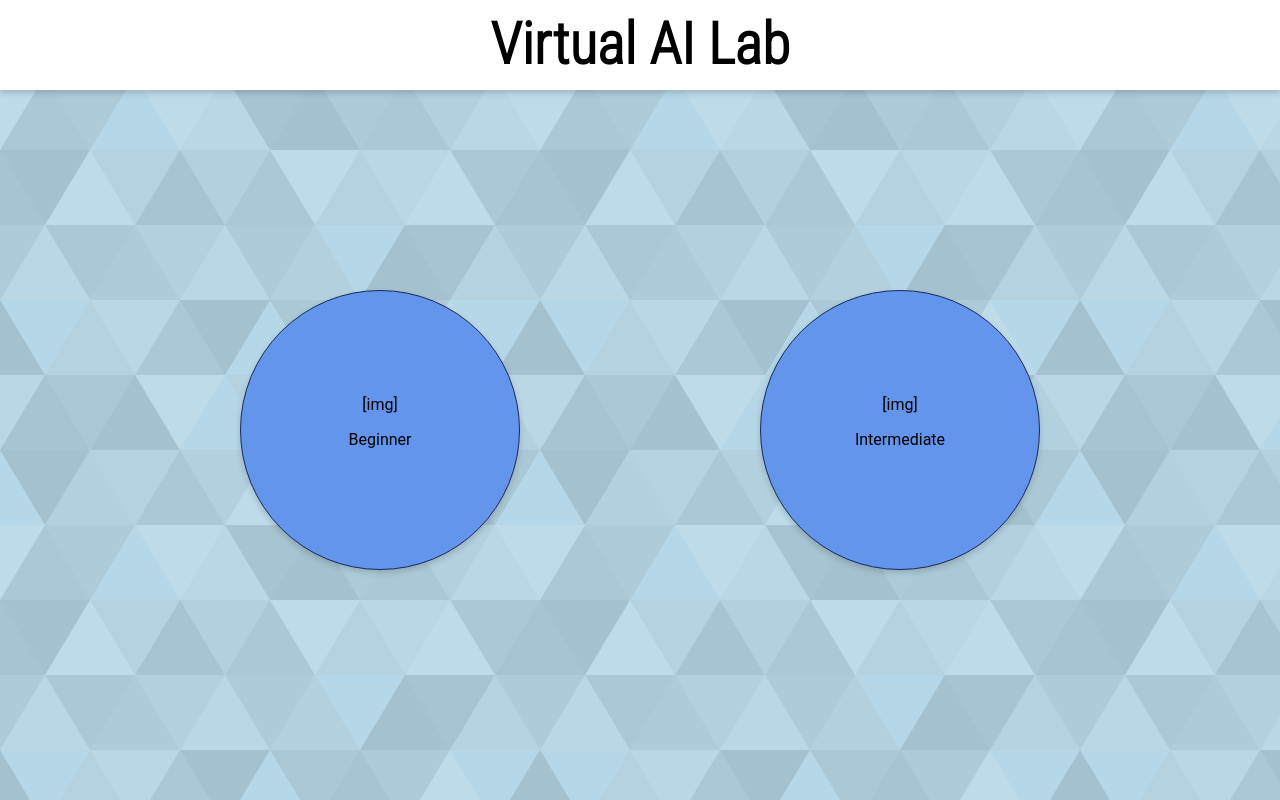
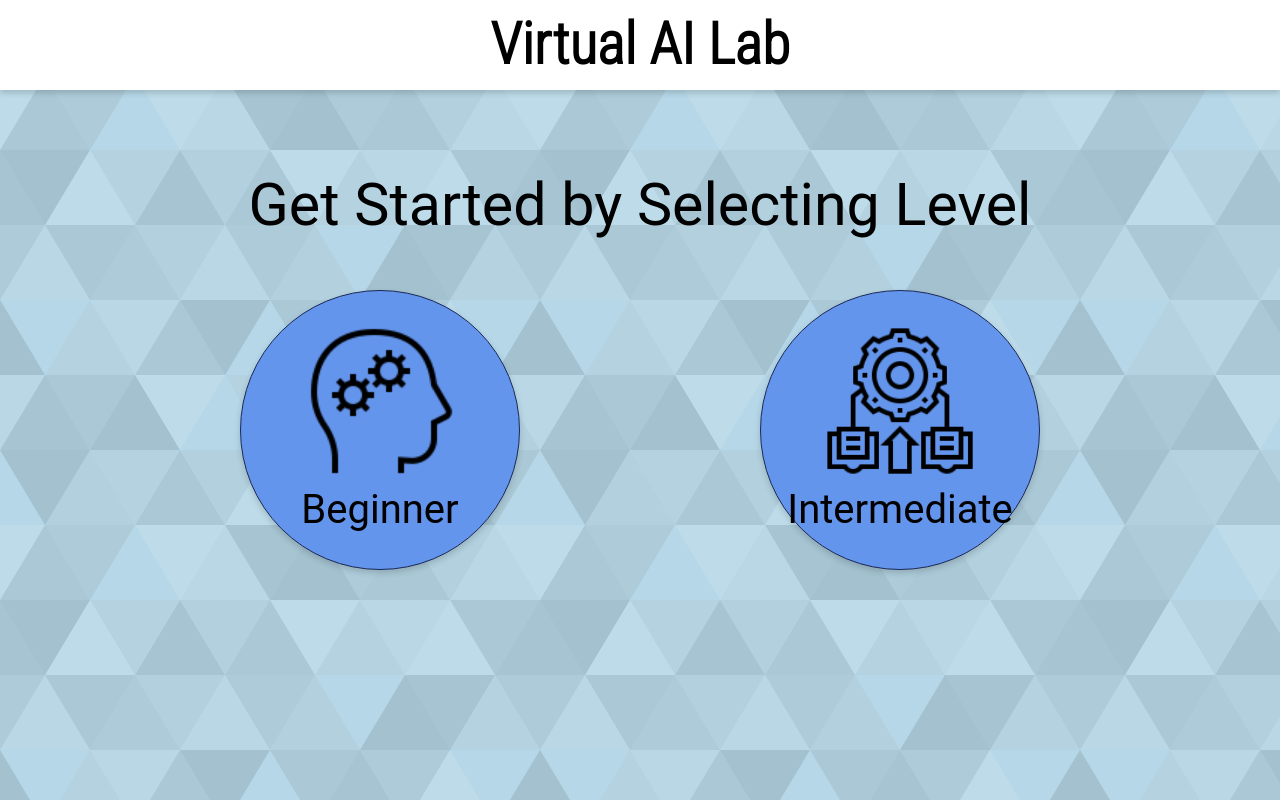
Before and after one commit to Beagle-Boys/Virtual-Ml-Lab, a React (Create React App) app: page /home in a window 1280 px wide. Built offline with nearby package versions, Linux system fonts and the light colour scheme.

Commit message:
home page getting started text

```diff
--- a/src/components/BubbleCircle/BubbleCircle.module.css
+++ b/src/components/BubbleCircle/BubbleCircle.module.css
@@ -14,11 +14,17 @@
   transition-timing-function: ease-out;
 }
 .bubbleCon:hover {
-  box-shadow: 0 10px 10px rgba(0, 0, 0, 0.3);
+  box-shadow: 0 15px 15px rgba(0, 0, 0, 0.3);
   transform: translateY(-10px) scale(1.1);
+  background-color: rgb(125, 165, 238);
 }
 .levelInfo {
   height: fit-content;
   width: fit-content;
   margin: auto;
+  font-size: 2.5rem;
 }
+img{
+  height: 150px;
+  width: 150px;
+}
--- a/src/components/BubbleCircle/BubbleCircle.tsx
+++ b/src/components/BubbleCircle/BubbleCircle.tsx
@@ -8,11 +8,12 @@ interface BubbleProps {
 
 class BubbleCircle extends React.Component<BubbleProps, {}> {
   render() {
+    const img_name = (this.props.text === 'Beginner') ? 'brain' : 'int';
     return (
       <div className={styles.bubbleCon}>
         <div className={styles.levelInfo}>
-          <p style={{ width: "fit-content", margin: "auto" }}>[img]</p>
-          <p>{this.props.text}</p>
+          <p style={{ width: "fit-content", margin: "0 auto" }}><img src={require(`../../assets/${img_name}.png`)} alt="img"></img></p>
+          <p style={{ width: "fit-content", margin: "0 auto" }}>{this.props.text}</p>
         </div>
       </div>
     );
--- a/src/components/Container/Container.module.css
+++ b/src/components/Container/Container.module.css
@@ -10,3 +10,9 @@
   justify-content: space-evenly;
   flex-wrap: wrap;
 }
+.lvlInfo{
+  position: relative;
+  top: 10vh;
+  font-size: 3.7rem;
+  text-align: center;
+}
--- a/src/components/Container/Container.tsx
+++ b/src/components/Container/Container.tsx
@@ -5,10 +5,15 @@ import BubbleCircle from "../BubbleCircle/BubbleCircle";
 class Container extends React.Component {
   render() {
     return (
+      <>
+      <div className={styles.lvlInfo}>
+        Get Started by Selecting Level
+      </div>
       <div className={styles.container}>
         <BubbleCircle text="Beginner" />
         <BubbleCircle text="Intermediate" />
       </div>
+      </>
     );
   }
 }
```
Also changed, not shown: src/assets/brain.png (added), src/assets/int.png (added), src/pages/Home/Home.module.css (line endings or trailing spaces).
